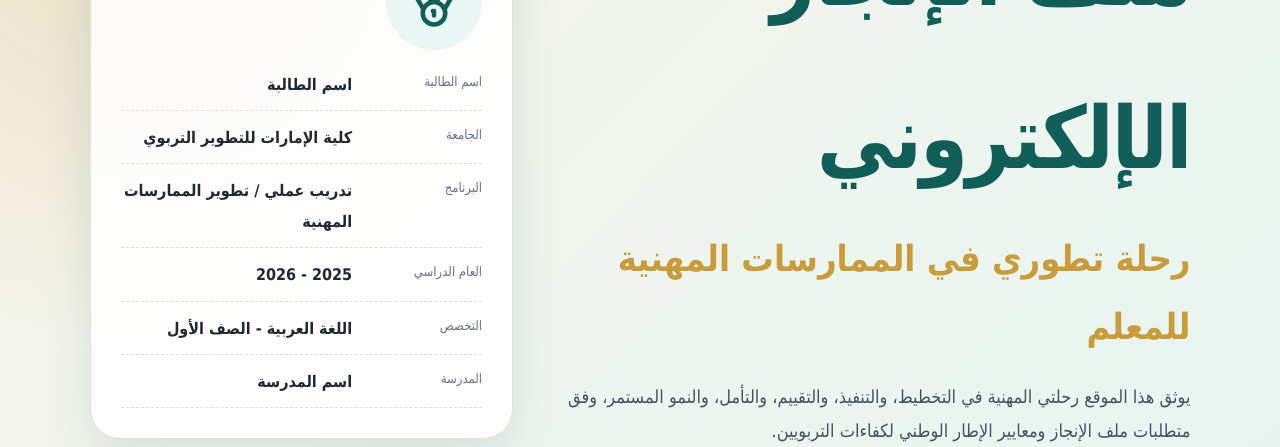
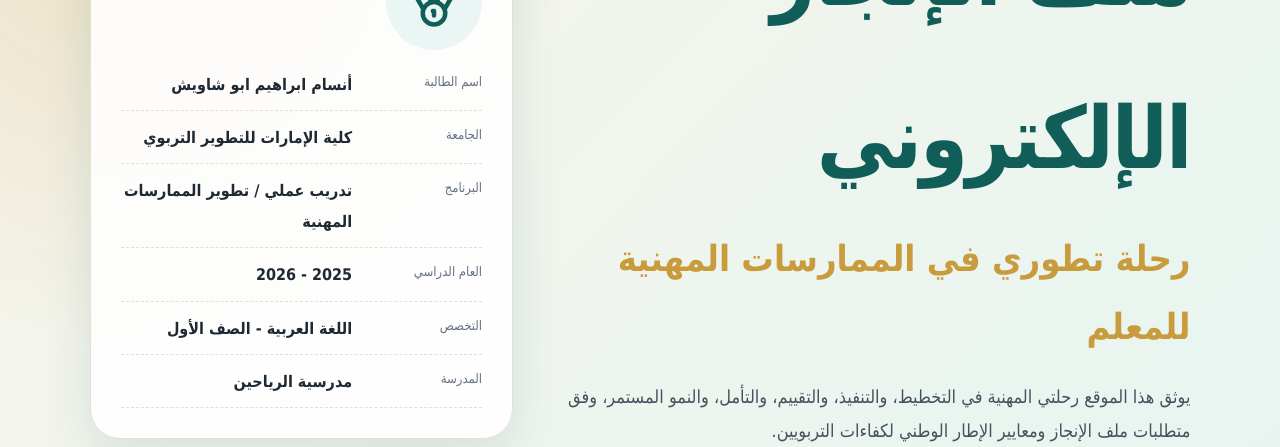
Before and after one commit to momkenanna/final, a Next.js app: page / in a window 1280 px wide. Shown: the part 324-771 px from the top of the page. Built offline with nearby package versions, Linux system fonts and the light colour scheme.

Commit message:
Clean tracked build artifacts and update profile details

```diff
--- a/app/page.tsx
+++ b/app/page.tsx
@@ -1,13 +1,13 @@
 import { BookOpen, GraduationCap, HeartHandshake, Lightbulb, LineChart, Medal, Menu, ClipboardCheck, FileText, Target, Users, Sparkles } from 'lucide-react';
 
 const profile = {
-  studentName: 'اسم الطالبة',
+  studentName: 'أنسام ابراهيم ابو شاويش',
   college: 'كلية الإمارات للتطوير التربوي',
   program: 'تدريب عملي / تطوير الممارسات المهنية',
   academicYear: '2025 - 2026',
   courseDoctor: 'دكتور المساق',
   supervisor: 'مشرف/ة المساق',
-  school: 'اسم المدرسة',
+  school: 'مدرسية الرياحين',
   specialization: 'اللغة العربية - الصف الأول',
   email: 'example@ecae.ac.ae',
   phone: '05XXXXXXXX',
```
Also changed, not shown: 1 other file (tests, documents, lock files or other folders).
